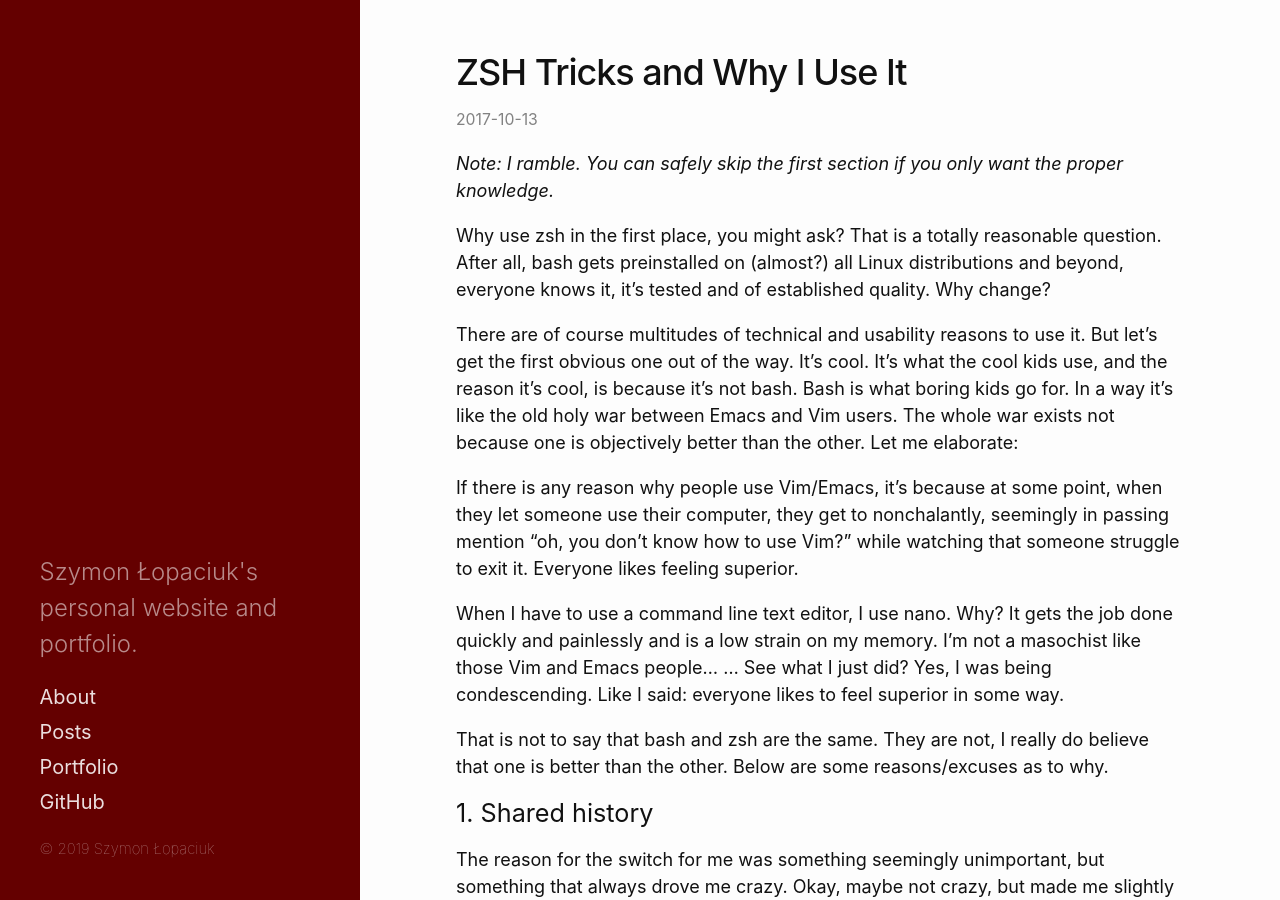
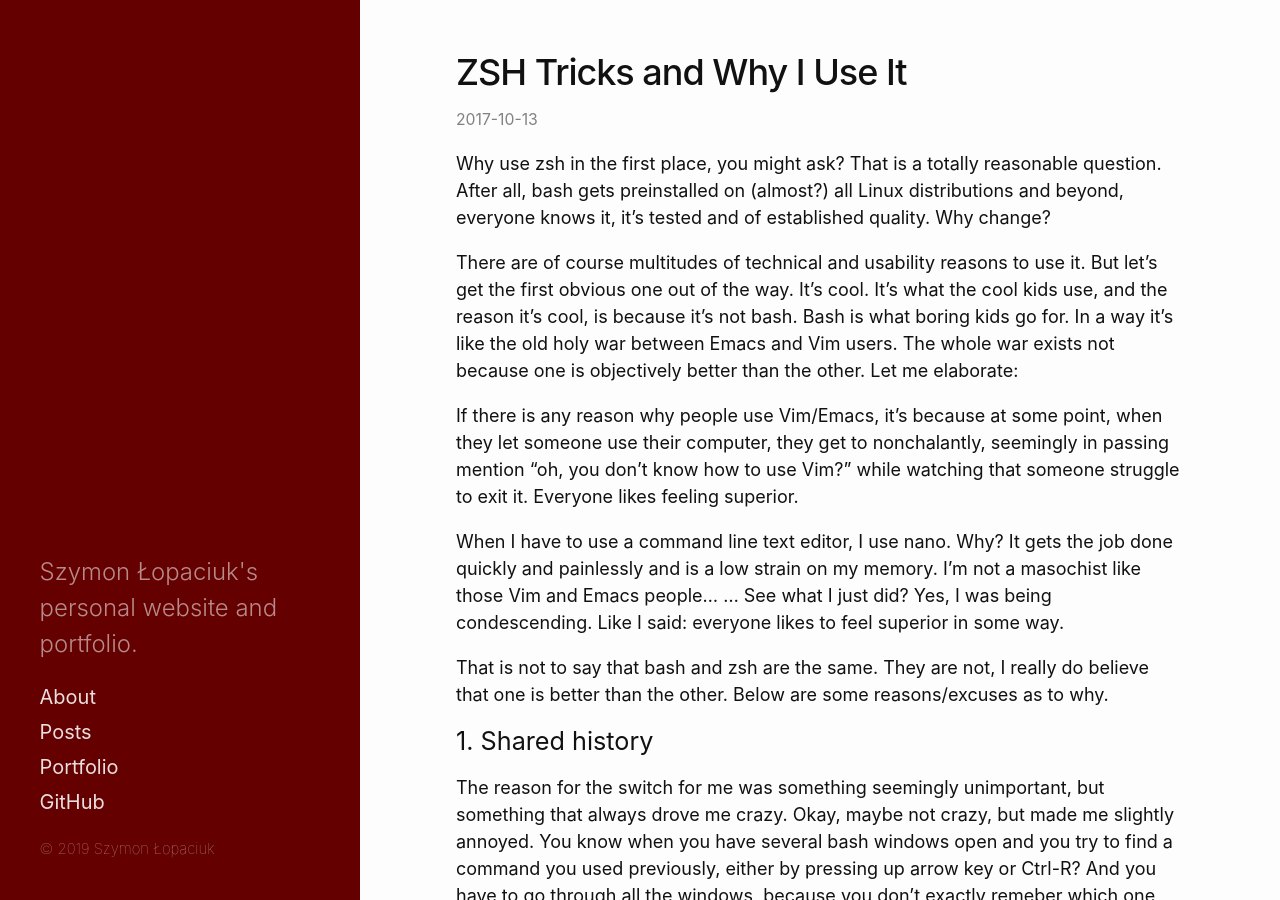
Before and after one commit to szymonlopaciuk/szymonlopaciuk.github.io, a Jekyll site: the page built from _posts/2017-10-12-zsh-and-why-i-use-it.md, in a window 1280 px wide and 900 px high. Built offline with Jekyll 4.4.1, drawn with Linux system fonts in a browser that asks for light colours.

Commit message:
remove cringe

```diff
--- a/_posts/2017-10-12-zsh-and-why-i-use-it.md
+++ b/_posts/2017-10-12-zsh-and-why-i-use-it.md
@@ -3,8 +3,6 @@ layout: post
 title: "ZSH Tricks and Why I Use It"
 date: 2017-10-13 23:26
 ---
-
-_Note: I ramble. You can safely skip the first section if you only want the proper knowledge._
 
 Why use zsh in the first place, you might ask? That is a totally reasonable question. After all, bash gets preinstalled on (almost?) all Linux distributions and beyond, everyone knows it, it's tested and of established quality. Why change?
 
```
